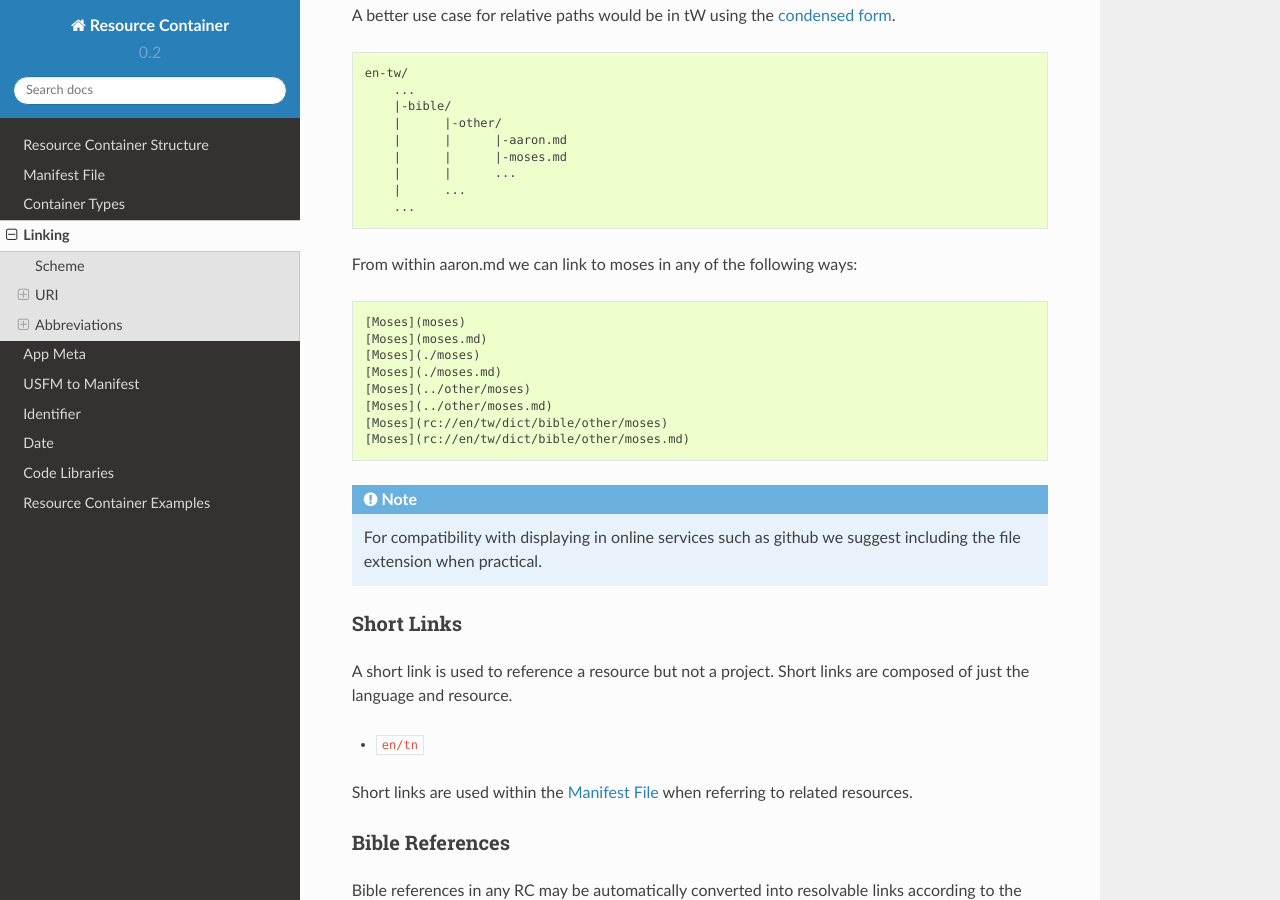
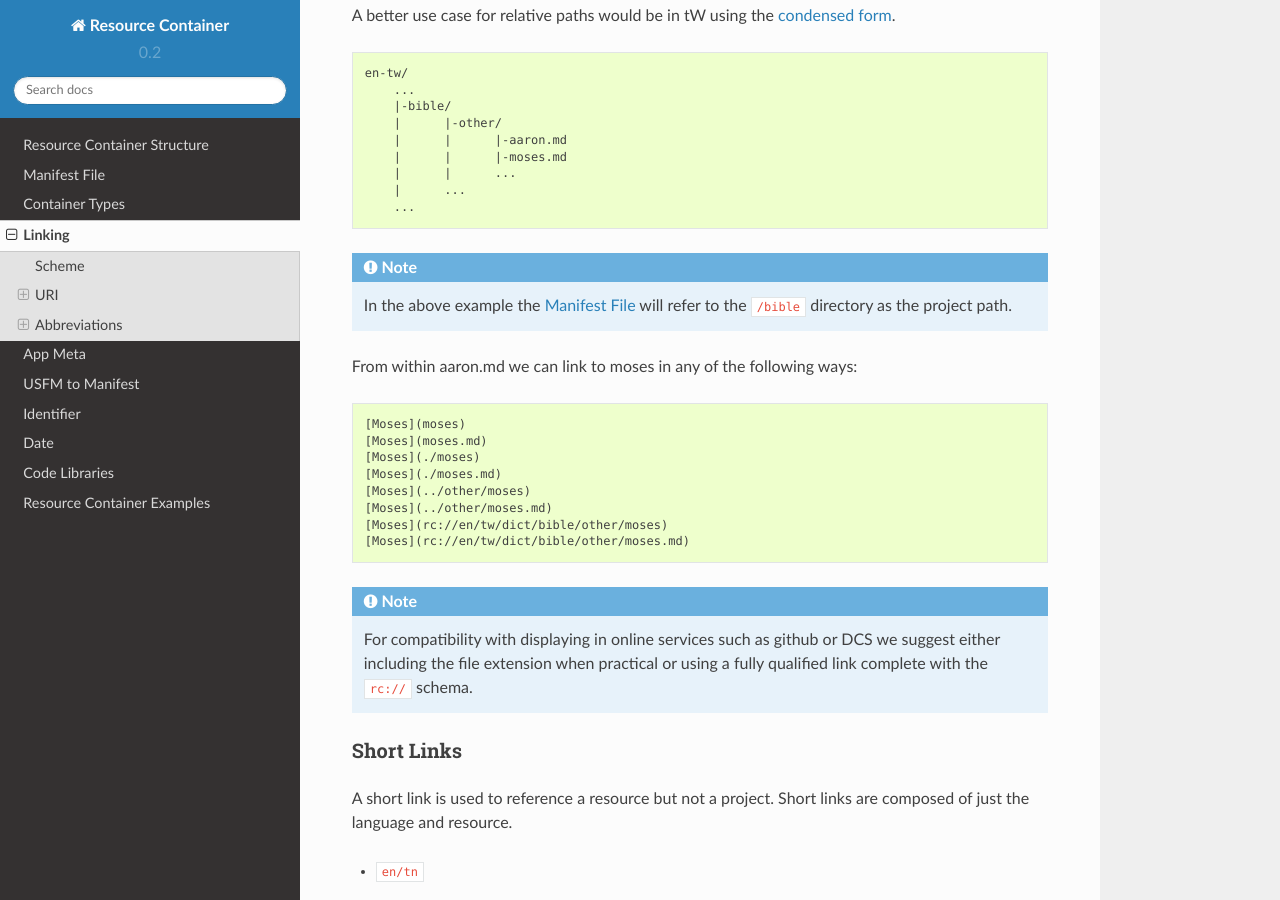
Before and after one commit to unfoldingWord-dev/Resource-Container, a Sphinx documentation site: the page built from docs/linking.rst, in a window 1280 px wide and 900 px high, scrolled down 4799 px. Built offline with Sphinx 7.4.7 and the Read the Docs theme 2.0.0, drawn with Linux system fonts in a browser that asks for light colours.

Commit message:
more updates to links

```diff
--- a/docs/container_types.rst
+++ b/docs/container_types.rst
@@ -121,7 +121,7 @@ h1 heading (a single #). :ref:`Links <linking>` may be used to reference other w
 
     * Aaron helped Moses speak to Pharaoh about letting the Israelites go free.
     * While the Israelites were traveling through the desert, Aaron sinned by making an idol for the people to worship.
-    * God also appointed Aaron and his descendants to be the [priests](kt/priest) for the people of Israel.
+    * God also appointed Aaron and his descendants to be the [priests](../kt/priest) for the people of Israel.
 
     (Translation suggestions: [How to Translate Names](rc://en/ta/man/translate/translate-names))
 
--- a/docs/linking.rst
+++ b/docs/linking.rst
@@ -247,6 +247,8 @@ A better use case for relative paths would be in tW using the :ref:`condensed fo
         |      ...
         ...
 
+.. note:: In the above example the :ref:`manifest` will refer to  the ``/bible`` directory as the project path.
+
 From within aaron.md we can link to moses in any of the following ways:
 
 .. code-block:: none
@@ -260,8 +262,8 @@ From within aaron.md we can link to moses in any of the following ways:
     [Moses](rc://en/tw/dict/bible/other/moses)
     [Moses](rc://en/tw/dict/bible/other/moses.md)
 
-.. note:: For compatibility with displaying in online services such as github we suggest including the file extension
-    when practical.
+.. note:: For compatibility with displaying in online services such as github or DCS we suggest either including the file extension
+    when practical or using a fully qualified link complete with the ``rc://`` schema.
 
 .. _short-links:
 
```
